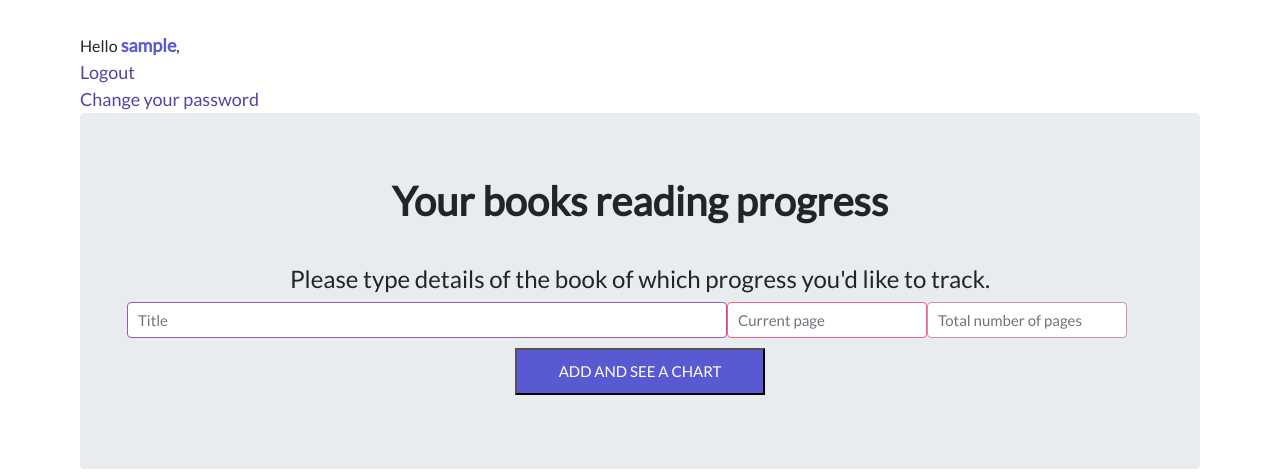
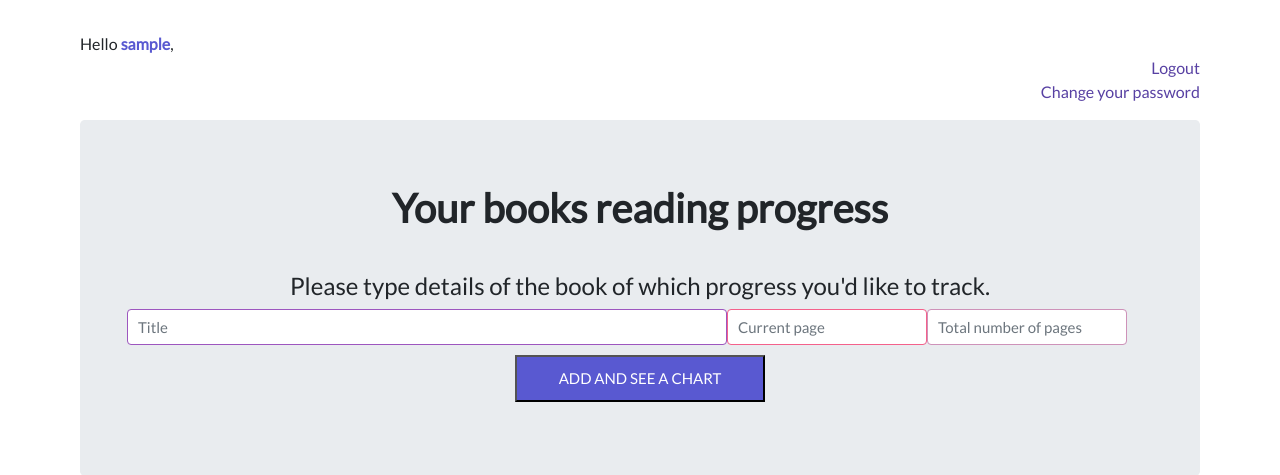
Before and after one commit to WebStar713/reading-process-tracker-app, a Django app: page /mylist/ in a window 1280 px wide. Shown: the top 475 px of the page. Run offline with Django 3.2, Linux system fonts and the light colour scheme; the visitor is signed in with stand-in values (Sample User, id 1); data that the repository does not hold is empty; parts of the project's set-up code (start-up, migrations or seed data) failed here and were passed over; some libraries are stand-ins or nearby versions.

Commit message:
Setting links on right side

```diff
--- a/project/app/static/base.css
+++ b/project/app/static/base.css
@@ -13,6 +13,11 @@ body {
     width: 100%;
     height: 100%;
 }
+
+#welcome {
+    margin-bottom:40px;
+}
+
 
 #sidebar {
     width: 300px;
@@ -102,11 +107,13 @@ body {
 /* href styling */
 a {
     color: #5841A3;
-    font-size:18px;
 }
 
 /* styling for NAME in: Hello NAME, Logout */
 b {
     color: #5959D1;
-    font-size:18px;
 }
+
+.links_on_the_right {
+    float: right;
+}
```
